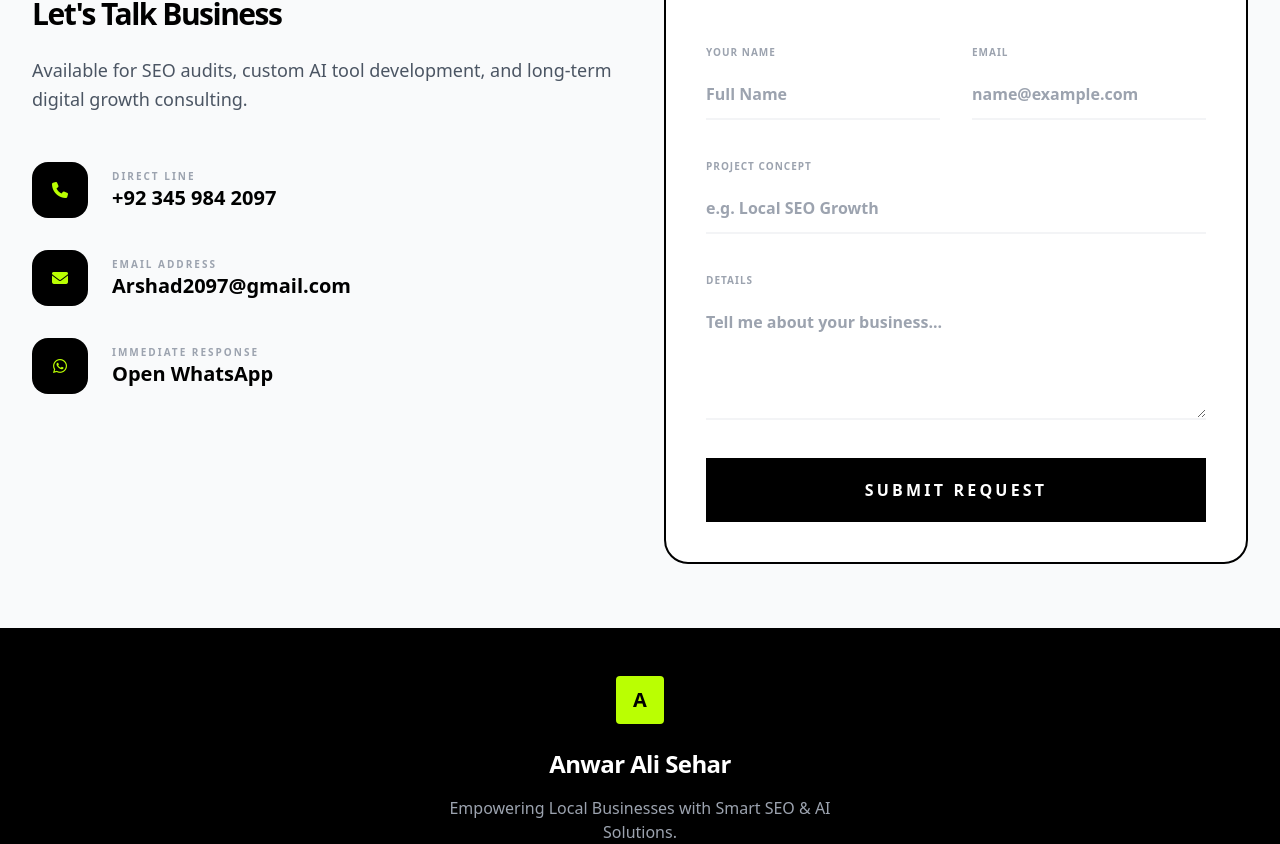
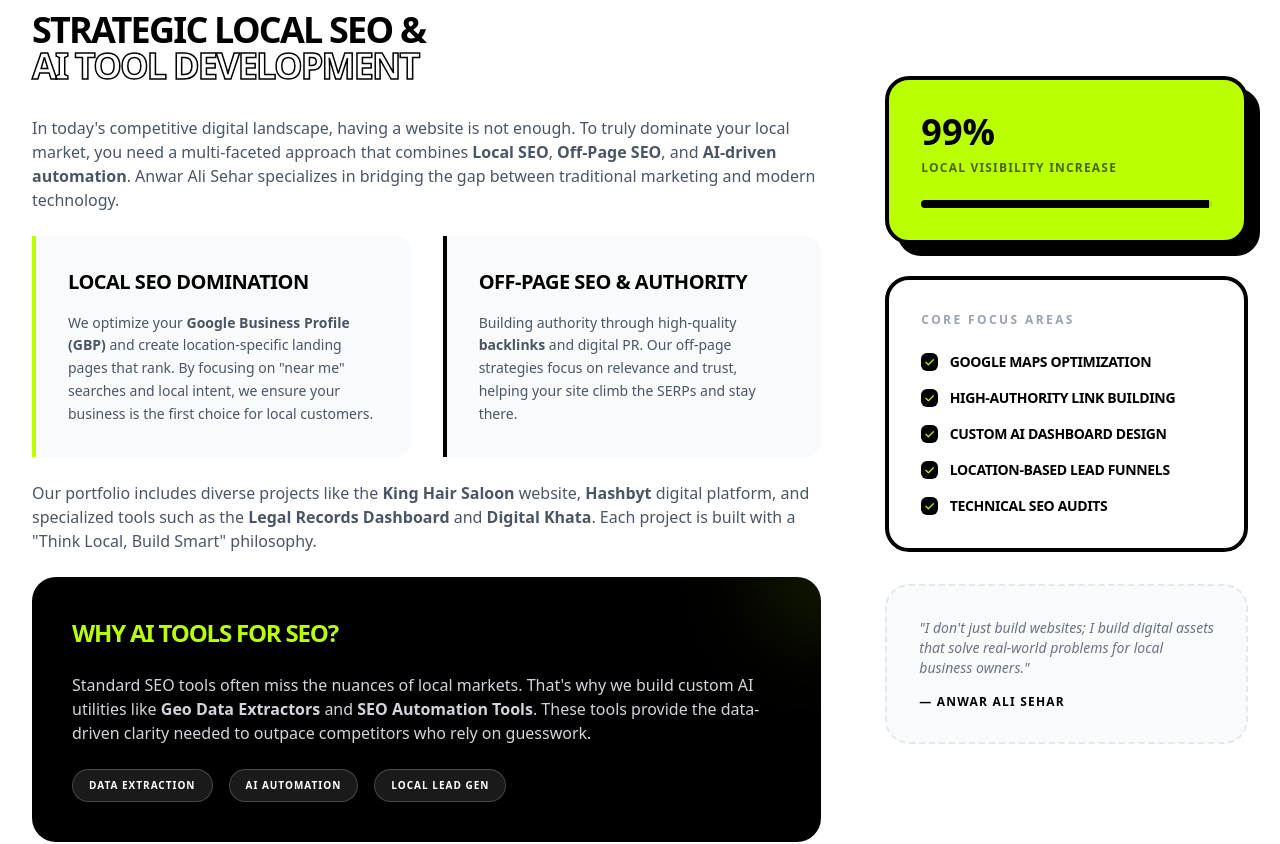
Before and after one commit to Markiting11/Anwar-Ali-Sehar-Ai-Assistant, a React (Vite) app: page / in a window 1280 px wide. Shown: the part 6055-6899 px from the top of the page. Built offline with nearby package versions, Linux system fonts and the light colour scheme.

Commit message:
feat(SEOContent): Add SEO content section
Introduces a new section dedicated to SEO and digital growth strategies. This section highlights expertise in Local SEO, Off-Page SEO, and AI tool development to enhance online visibility and business performance.

```diff
--- a/App.tsx
+++ b/App.tsx
@@ -5,6 +5,7 @@
 import Services from './components/Services';
 import WhyMe from './components/WhyMe';
 import Portfolio from './components/Portfolio';
+import SEOContent from './components/SEOContent';
 import Contact from './components/Contact';
 import VoiceAssistant from './components/VoiceAssistant';
 
@@ -66,6 +67,7 @@
         <Services />
         <WhyMe />
         <Portfolio />
+        <SEOContent />
         <Contact />
       </main>
 
--- /dev/null
+++ b/components/SEOContent.tsx
@@ -0,0 +1,99 @@
+
+import React from 'react';
+
+const SEOContent: React.FC = () => {
+  return (
+    <section id="seo-content" className="py-20 bg-white overflow-hidden">
+      <div className="max-w-7xl mx-auto px-4 sm:px-6 lg:px-8">
+        <div className="grid grid-cols-1 lg:grid-cols-12 gap-16">
+          {/* Left Column: Main Content */}
+          <div className="lg:col-span-8">
+            <h2 className="text-xs font-black text-brand-green uppercase tracking-[0.3em] mb-4">SEO & Digital Growth</h2>
+            <h3 className="text-4xl font-black text-brand-dark mb-8 tracking-tighter uppercase leading-none">
+              Strategic Local SEO & <br />
+              <span className="text-transparent" style={{ WebkitTextStroke: '1.5px #000' }}>AI Tool Development</span>
+            </h3>
+
+            <div className="prose prose-lg max-w-none text-gray-600 font-medium space-y-6">
+              <p>
+                In today's competitive digital landscape, having a website is not enough. To truly dominate your local market, you need a multi-faceted approach that combines <strong>Local SEO</strong>, <strong>Off-Page SEO</strong>, and <strong>AI-driven automation</strong>. Anwar Ali Sehar specializes in bridging the gap between traditional marketing and modern technology.
+              </p>
+
+              <div className="grid grid-cols-1 md:grid-cols-2 gap-8 mt-12">
+                <div className="p-8 bg-gray-50 border-l-4 border-brand-green rounded-r-2xl">
+                  <h4 className="text-xl font-black text-brand-dark mb-4 uppercase tracking-tight">Local SEO Domination</h4>
+                  <p className="text-sm leading-relaxed">
+                    We optimize your <strong>Google Business Profile (GBP)</strong> and create location-specific landing pages that rank. By focusing on "near me" searches and local intent, we ensure your business is the first choice for local customers.
+                  </p>
+                </div>
+                <div className="p-8 bg-gray-50 border-l-4 border-brand-dark rounded-r-2xl">
+                  <h4 className="text-xl font-black text-brand-dark mb-4 uppercase tracking-tight">Off-Page SEO & Authority</h4>
+                  <p className="text-sm leading-relaxed">
+                    Building authority through high-quality <strong>backlinks</strong> and digital PR. Our off-page strategies focus on relevance and trust, helping your site climb the SERPs and stay there.
+                  </p>
+                </div>
+              </div>
+
+              <p className="mt-8">
+                Our portfolio includes diverse projects like the <strong>King Hair Saloon</strong> website, <strong>Hashbyt</strong> digital platform, and specialized tools such as the <strong>Legal Records Dashboard</strong> and <strong>Digital Khata</strong>. Each project is built with a "Think Local, Build Smart" philosophy.
+              </p>
+
+              <div className="bg-brand-dark text-white p-10 rounded-3xl mt-12 relative overflow-hidden">
+                <div className="absolute top-0 right-0 w-32 h-32 bg-brand-green/10 rounded-full -translate-y-1/2 translate-x-1/2 blur-2xl"></div>
+                <h4 className="text-2xl font-black mb-6 uppercase tracking-tighter text-brand-green">Why AI Tools for SEO?</h4>
+                <p className="text-gray-300 mb-6">
+                  Standard SEO tools often miss the nuances of local markets. That's why we build custom AI utilities like <strong>Geo Data Extractors</strong> and <strong>SEO Automation Tools</strong>. These tools provide the data-driven clarity needed to outpace competitors who rely on guesswork.
+                </p>
+                <div className="flex flex-wrap gap-4">
+                  <span className="px-4 py-2 bg-white/10 rounded-full text-[10px] font-bold uppercase tracking-widest border border-white/20">Data Extraction</span>
+                  <span className="px-4 py-2 bg-white/10 rounded-full text-[10px] font-bold uppercase tracking-widest border border-white/20">AI Automation</span>
+                  <span className="px-4 py-2 bg-white/10 rounded-full text-[10px] font-bold uppercase tracking-widest border border-white/20">Local Lead Gen</span>
+                </div>
+              </div>
+            </div>
+          </div>
+
+          {/* Right Column: Stats/Quick Info */}
+          <div className="lg:col-span-4">
+            <div className="sticky top-24 space-y-8">
+              <div className="border-4 border-brand-dark p-8 rounded-3xl bg-brand-green shadow-[12px_12px_0px_0px_#000]">
+                <h4 className="text-4xl font-black text-brand-dark mb-2">99%</h4>
+                <p className="text-xs font-bold uppercase tracking-widest text-brand-dark/60 mb-6">Local Visibility Increase</p>
+                <div className="h-2 bg-brand-dark/10 rounded-full overflow-hidden">
+                  <div className="h-full bg-brand-dark w-[99%]"></div>
+                </div>
+              </div>
+
+              <div className="border-4 border-brand-dark p-8 rounded-3xl bg-white">
+                <h4 className="text-xs font-black text-gray-400 uppercase tracking-[0.2em] mb-6">Core Focus Areas</h4>
+                <ul className="space-y-4">
+                  {[
+                    "Google Maps Optimization",
+                    "High-Authority Link Building",
+                    "Custom AI Dashboard Design",
+                    "Location-Based Lead Funnels",
+                    "Technical SEO Audits"
+                  ].map((item, i) => (
+                    <li key={i} className="flex items-center gap-3 text-brand-dark font-bold text-sm uppercase tracking-tight">
+                      <i className="fas fa-check text-brand-green bg-brand-dark p-1 rounded-md text-[10px]"></i>
+                      {item}
+                    </li>
+                  ))}
+                </ul>
+              </div>
+
+              <div className="p-8 bg-gray-50 rounded-3xl border-2 border-dashed border-gray-200">
+                <p className="text-sm text-gray-500 italic font-medium">
+                  "I don't just build websites; I build digital assets that solve real-world problems for local business owners."
+                </p>
+                <p className="text-xs font-black mt-4 uppercase tracking-widest text-brand-dark">— Anwar Ali Sehar</p>
+              </div>
+            </div>
+          </div>
+        </div>
+      </div>
+    </section>
+  );
+};
+
+export default SEOContent;
```
